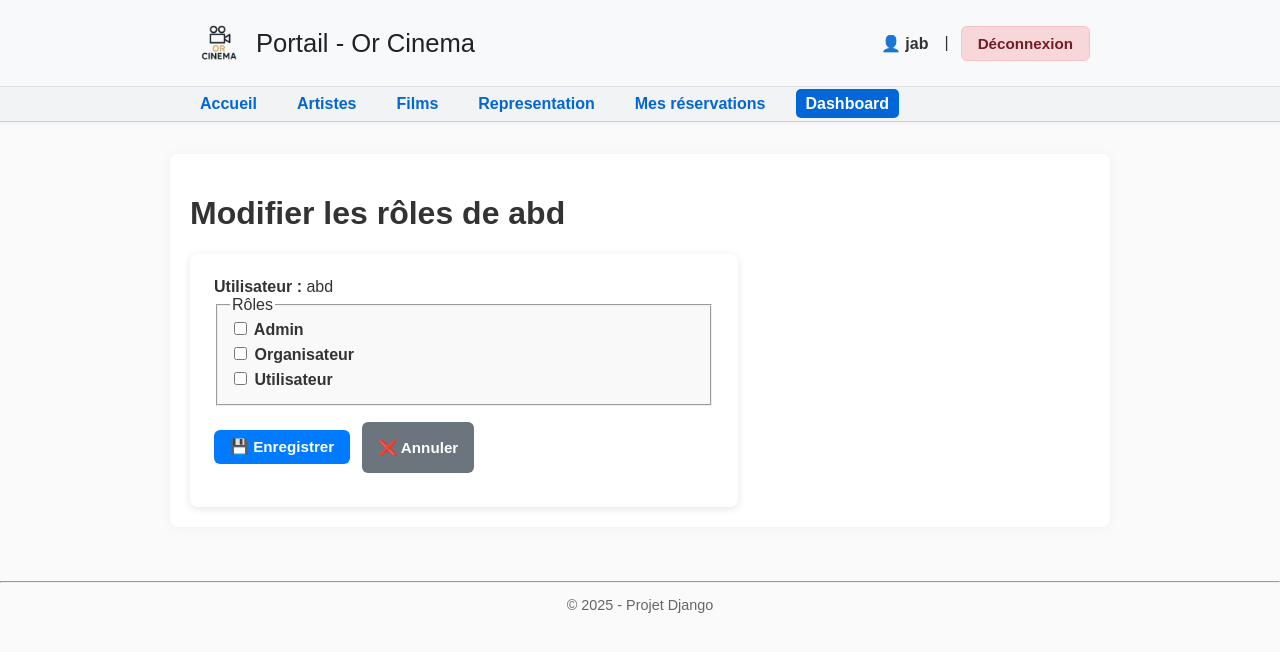
After one commit to Jaber0505/PID, a Django app: page /account/dashboard/roles/edit/9/ in a window 1280 px wide. The commit adds this page. Shown: the top 652 px of the page. Run offline with Django 5.2, Linux system fonts and the light colour scheme; a user stored in the database is signed in; data comes from the database, SQL or seed files in the repository; tables that the repository leaves empty hold one stand-in row (values such as "Sample post"); parts of the project's set-up code (start-up, migrations or seed data) failed here and were passed over.

Commit message:
Fin du dashboard

```diff
--- a/reservationsDjango/account/forms/__init__.py
+++ b/reservationsDjango/account/forms/__init__.py
@@ -1,3 +1,4 @@
 from .register_form import RegisterForm
 from .login_form import LoginForm
 from .user_update_form import UserUpdateForm
+from .assign_roles import AssignRolesForm
--- a/reservationsDjango/account/models.py
+++ b/reservationsDjango/account/models.py
@@ -68,3 +68,7 @@ class CustomUser(AbstractUser):
 
     def has_role(self, role_name: str) -> bool:
         return self.roles.filter(role=role_name).exists()
+
+    @property
+    def is_admin(self):
+        return self.is_authenticated and self.roles.filter(role="Admin").exists()
--- /dev/null
+++ b/reservationsDjango/account/templates/account/dashboard_edit_role.html
@@ -0,0 +1,85 @@
+{% extends "base.html" %}
+
+{% block title %}{{ title }}{% endblock %}
+
+{% block content %}
+<h1 class="mb-4">{{ title }}</h1>
+
+<form method="post" class="form-container">
+    {% csrf_token %}
+    <div class="user-info mb-3">
+        <strong>Utilisateur :</strong> {{ user_to_edit.username }}
+    </div>
+
+    <fieldset class="roles-fieldset mb-4 p-3 border rounded">
+        <legend class="fw-semibold mb-3">Rôles</legend>
+        <div class="roles-list d-flex flex-wrap gap-3">
+            {% for role in roles %}
+                <label class="role-checkbox d-flex align-items-center gap-2">
+                    <input type="checkbox" name="roles" value="{{ role.role }}"
+                        {% if role in user_to_edit.roles.all %}checked{% endif %}
+                        class="form-check-input" />
+                    <span>{{ role.role }}</span>
+                </label>
+            {% endfor %}
+        </div>
+    </fieldset>
+
+    <div class="form-actions d-flex gap-3">
+        <button type="submit" class="btn btn-primary px-4 py-2">
+            💾 Enregistrer
+        </button>
+        <a href="{% url 'account:dashboard-roles' %}" class="btn btn-secondary px-4 py-2">
+            ❌ Annuler
+        </a>
+    </div>
+</form>
+
+<style>
+.form-container {
+    max-width: 500px;
+    background: #fff;
+    padding: 1.5rem;
+    box-shadow: 0 2px 8px rgb(0 0 0 / 0.1);
+    border-radius: 8px;
+}
+
+.roles-fieldset {
+    background: #f9f9f9;
+}
+
+.role-checkbox {
+    cursor: pointer;
+    user-select: none;
+}
+
+.form-actions {
+    margin-top: 1rem;
+}
+
+.btn-primary {
+    background-color: #007bff;
+    border: none;
+    color: white;
+    transition: background-color 0.3s ease;
+}
+
+.btn-primary:hover {
+    background-color: #0056b3;
+}
+
+.btn-secondary {
+    background-color: #6c757d;
+    border: none;
+    color: white;
+    text-decoration: none;
+    text-align: center;
+    line-height: 2.2rem;
+}
+
+.btn-secondary:hover {
+    background-color: #5a6268;
+}
+</style>
+
+{% endblock %}
--- a/reservationsDjango/account/urls.py
+++ b/reservationsDjango/account/urls.py
@@ -1,5 +1,5 @@
 from django.urls import path
-from account.views import auth
+from account.views import auth, assign_role, dashboard
 
 app_name = "account"
 
@@ -10,4 +10,11 @@ urlpatterns = [
     path("profile/", auth.profile_view, name="profile"),
     path("profile/edit/", auth.edit_profile, name="edit-profile"),
     path("profile/delete/", auth.delete_account, name="delete-account"),
+
+    path('users/', assign_role.user_list, name='user_list'),
+    path('user/<int:user_id>/assign-roles/', assign_role.assign_roles_view, name='assign_roles'),
+
+    path("dashboard/", dashboard.dashboard, name="dashboard"),
+    path("dashboard/roles/", dashboard.dashboard_roles, name="dashboard-roles"),
+    path("dashboard/roles/edit/<int:user_id>/", dashboard.dashboard_edit_role, name="dashboard-edit-role"),
 ]
--- a/reservationsDjango/account/views.py
+++ /dev/null
@@ -1,3 +0,0 @@
-from django.shortcuts import render
-
-# Create your views here.
--- a/reservationsDjango/account/views/__init__.py
+++ b/reservationsDjango/account/views/__init__.py
@@ -0,0 +1,3 @@
+from . import auth
+from . import assign_role
+from . import dashboard
--- /dev/null
+++ b/reservationsDjango/account/views/dashboard.py
@@ -0,0 +1,64 @@
+from django.contrib.auth.decorators import login_required, user_passes_test
+from django.contrib import messages
+from django.shortcuts import render, redirect, get_object_or_404
+from account.models import Role, CustomUser
+
+def user_has_admin_role(user):
+    return user.is_authenticated and user.roles.filter(role='Admin').exists()
+
+@login_required
+@user_passes_test(user_has_admin_role)
+def dashboard_view(request):
+    users = CustomUser.objects.all()
+    return render(request, "account/dashboard.html", {
+        "users": users,
+        "title": "Dashboard Admin - Liste des utilisateurs"
+    })
+
+@login_required
+def dashboard(request):
+    # page d'accueil du dashboard
+    if not request.user.is_admin:
+        messages.error(request, "Accès refusé")
+        return redirect("home")
+
+    return render(request, "account/dashboard.html", {
+        "title": "Dashboard Admin",
+    })
+
+@login_required
+def dashboard_roles(request):
+    if not request.user.is_admin:
+        messages.error(request, "Accès refusé")
+        return redirect("home")
+
+    roles = Role.objects.all()
+    users = CustomUser.objects.all().prefetch_related('roles')
+
+    return render(request, "account/dashboard_roles.html", {
+        "roles": roles,
+        "users": users,
+        "title": "Gestion des rôles",
+    })
+
+@login_required
+def dashboard_edit_role(request, user_id):
+    if not request.user.is_admin:
+        messages.error(request, "Accès refusé")
+        return redirect("home")
+
+    user = get_object_or_404(CustomUser, id=user_id)
+    roles = Role.objects.all()
+
+    if request.method == "POST":
+        selected_roles = request.POST.getlist("roles")
+        # Met à jour les rôles
+        user.roles.set(Role.objects.filter(role__in=selected_roles))
+        messages.success(request, f"Rôles mis à jour pour {user.username}.")
+        return redirect("account:dashboard-roles")
+
+    return render(request, "account/dashboard_edit_role.html", {
+        "user_to_edit": user,
+        "roles": roles,
+        "title": f"Modifier les rôles de {user.username}"
+    })
--- a/reservationsDjango/catalogue/templates/base.html
+++ b/reservationsDjango/catalogue/templates/base.html
@@ -48,6 +48,11 @@
                         <a href="{% url 'catalogue:reservation-index' %}" class="{% if '/reservation/' in request.path %}active{% endif %}">Mes réservations</a>
                     </li>
                 {% endif %}
+                {% if user.is_authenticated and user.is_admin %}
+                    <li>
+                        <a href="{% url 'account:dashboard' %}" class="{% if '/dashboard/' in request.path %}active{% endif %}">Dashboard</a>
+                    </li>
+                {% endif %}
             </ul>
         </nav>
 
--- a/reservationsDjango/catalogue/views/home.py
+++ b/reservationsDjango/catalogue/views/home.py
@@ -2,5 +2,6 @@ from django.shortcuts import render
 
 def home(request):
     return render(request, 'home.html', {
+        "is_admin": request.user.is_admin if request.user.is_authenticated else False,
         'title': "Accueil"
     })
```
Also changed, not shown: reservationsDjango/account/forms/assign_roles.py (added, +10 -0 lines), reservationsDjango/account/templates/account/assign_roles.html (added, +15 -0 lines), reservationsDjango/account/templates/account/dashboard.html (added, +12 -0 lines), reservationsDjango/account/templates/account/dashboard_roles.html (added, +40 -0 lines), reservationsDjango/account/templates/account/user_list.html (added, +30 -0 lines), reservationsDjango/account/views/assign_role.py (added, +39 -0 lines), reservationsDjango/catalogue/static/catalogue/css/style.css (+66 -0 lines), reservationsDjango/command.txt (+22 -0 lines).
